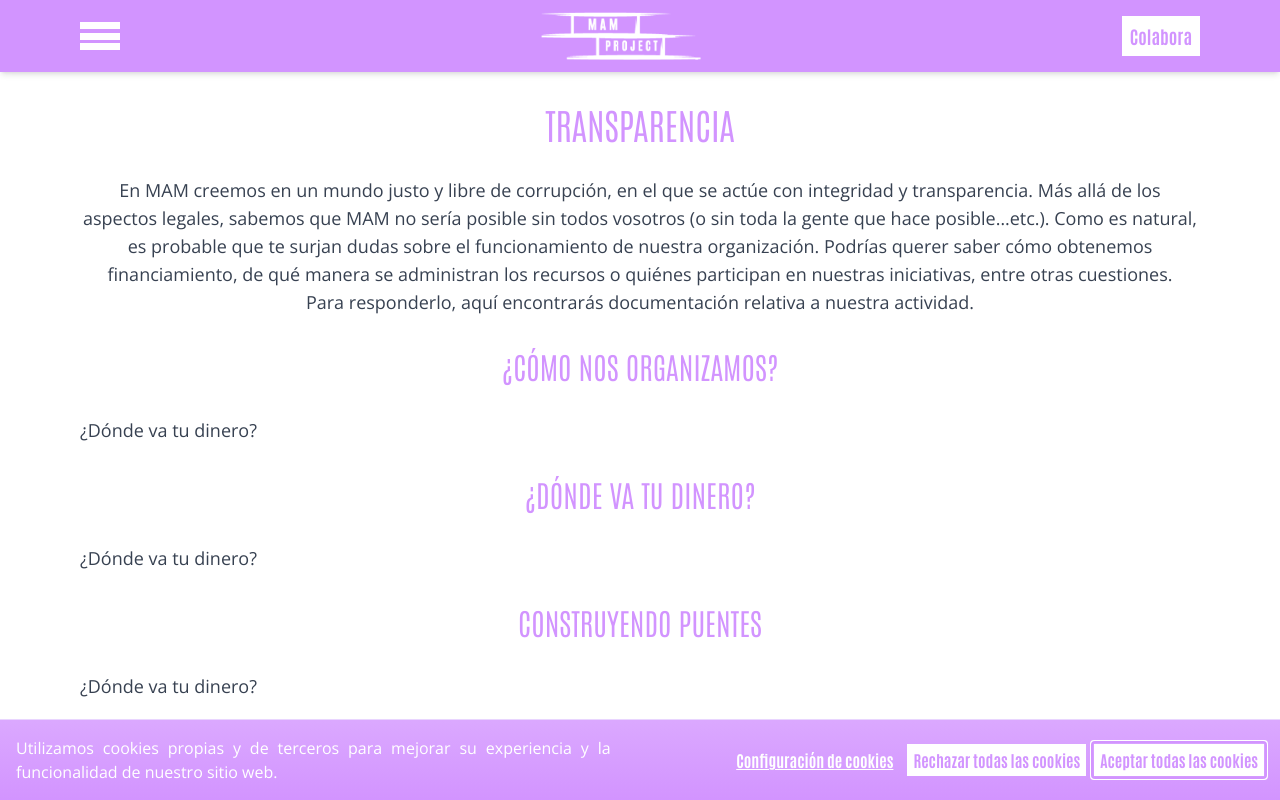
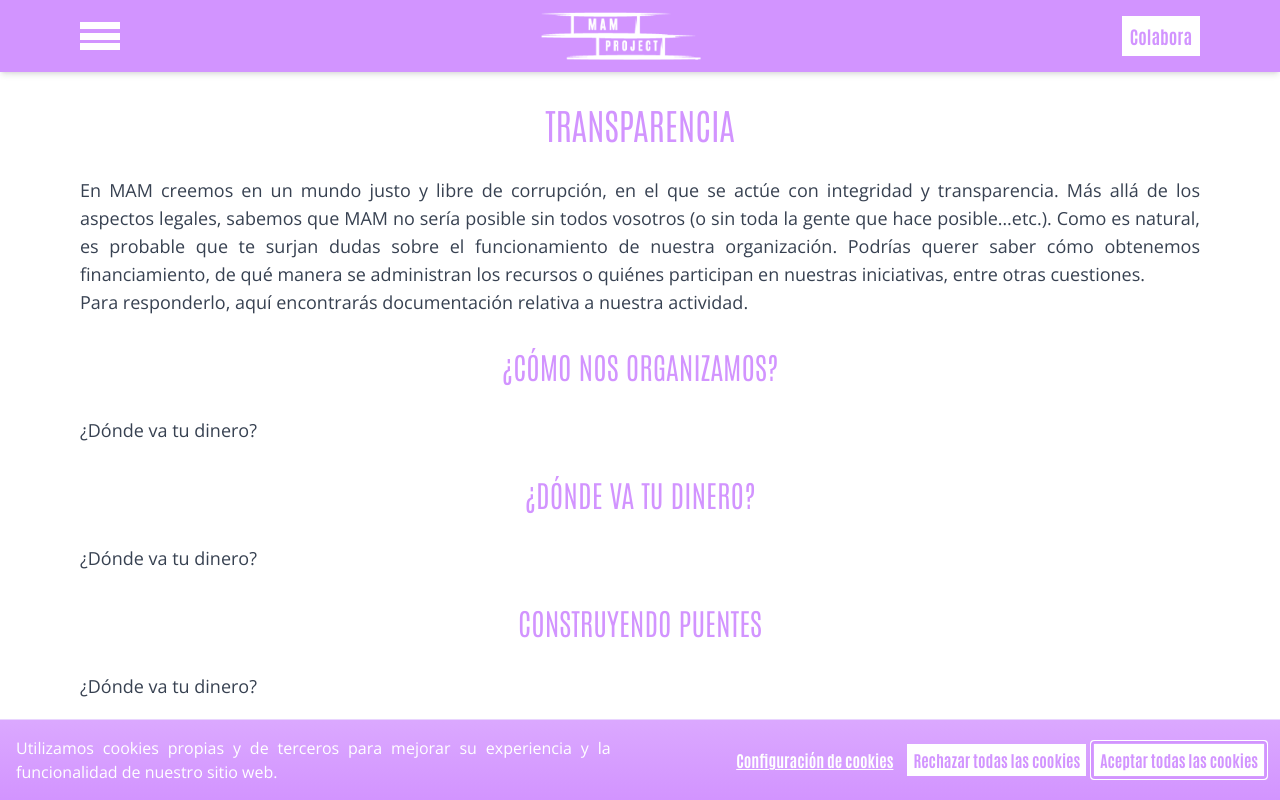
Before and after one commit to Mamproject/webmam, a Next.js app: page /es/transparency in a window 1280 px wide. Built offline with nearby package versions, Linux system fonts and the light colour scheme; no server answers.

Commit message:
Update page.tsx

```diff
--- a/src/app/[lang]/transparency/page.tsx
+++ b/src/app/[lang]/transparency/page.tsx
@@ -16,7 +16,7 @@
         <Heading level={1} color="purple" className="text-center">
           {dictionary.transparency}
         </Heading>
-        <p className="text-center text-lg text-gray-700 mt-4">
+        <p className="text-lg text-gray-700 mt-4">
           {dictionary.transparency_explain}
         </p>
       </Container>
```
